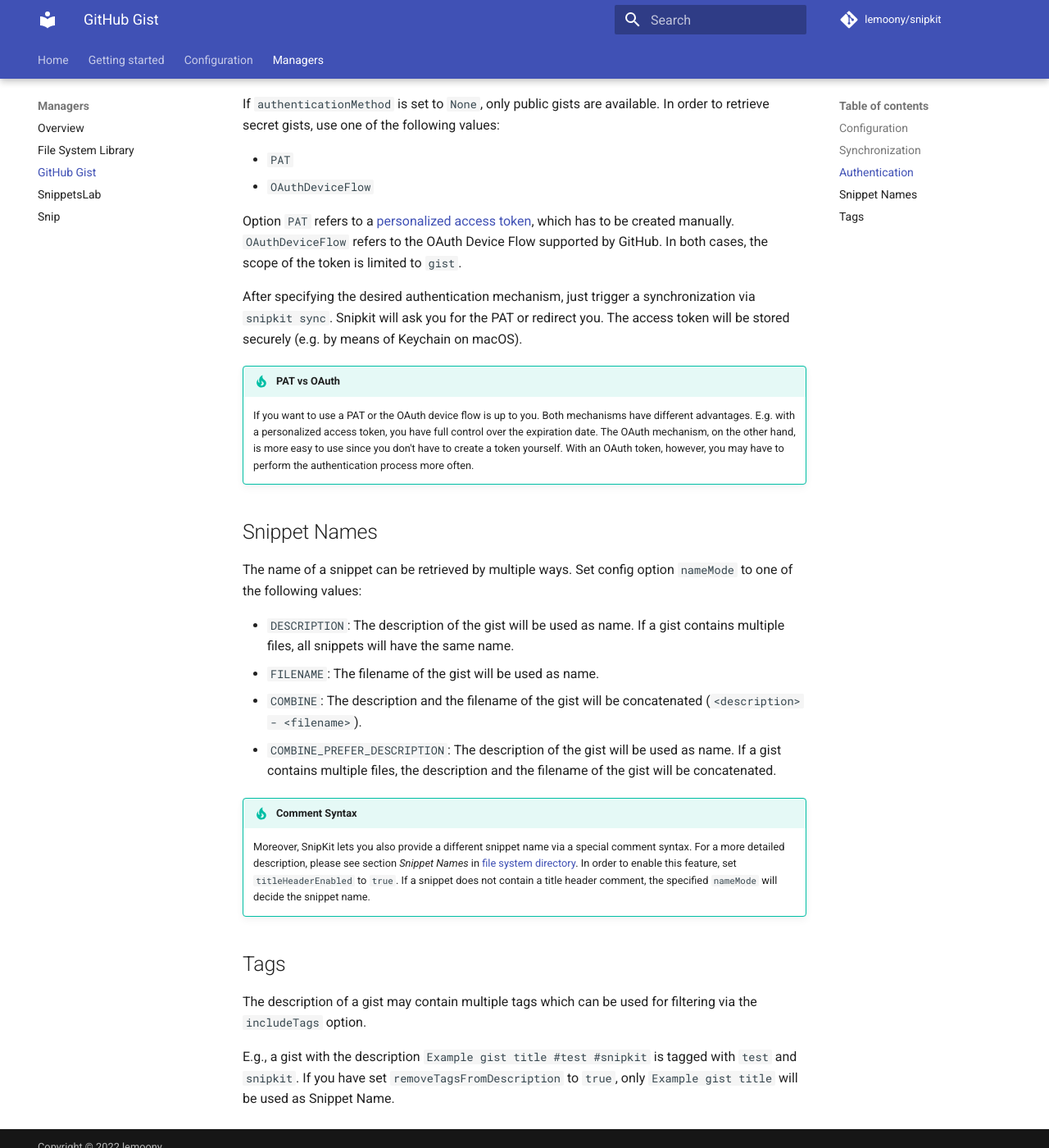
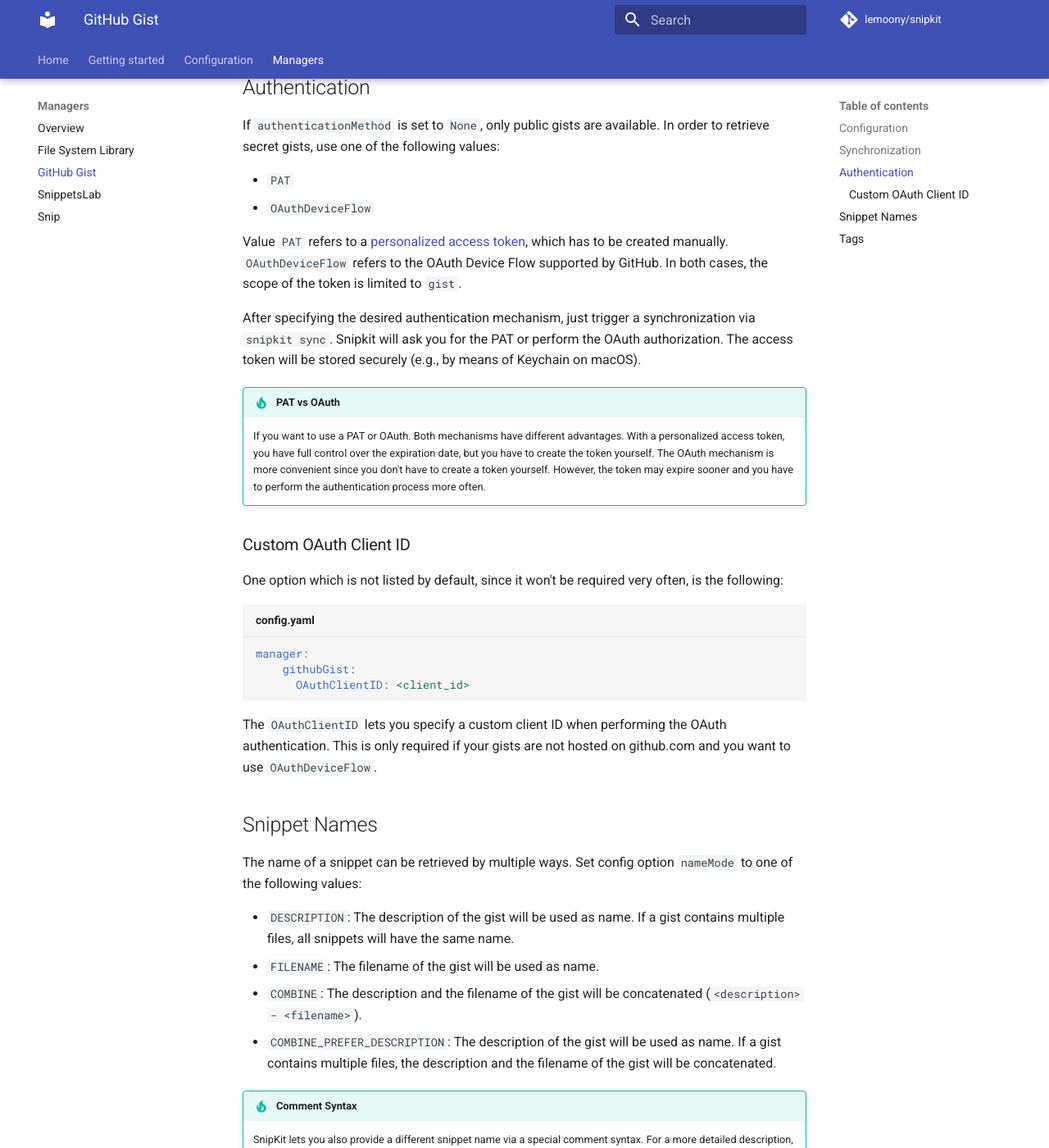
Before and after one commit to lemoony/snipkit, an MkDocs documentation site: the page built from docs/managers/githubgist.md, in a window 1280 px wide and 1400 px high, scrolled down 1244 px. Shown: the whole window at 82% size. Built offline with MkDocs 1.6.1 and Material for MkDocs 9.7.7, drawn with Linux system fonts in a browser that asks for light colours; comment, search, counter and statistics services are not loaded; the version menu is left out; some of the changed text lies outside the part shown.

Commit message:
Worked on docs

````diff
--- a/docs/managers/githubgist.md
+++ b/docs/managers/githubgist.md
@@ -2,8 +2,8 @@
 
 Available for: macOS, Linux
 
-The GitHub Gist manager lets you provide snippets via multiple GitHub Gist accounts. The snippets are cached locally and
-synchronized manually.
+The GitHub Gist manager lets you provide snippets via multiple GitHub accounts. Each gist may contain multiple files which
+are mapped to single snippets. The gists are cached locally and synchronized manually, so accessing them is very fast.
 
 ## Configuration
 
@@ -59,21 +59,34 @@ use one of the following values:
 - `PAT`
 - `OAuthDeviceFlow`
 
-Option `PAT` refers to a
+Value `PAT` refers to a
 [personalized access token](https://docs.github.com/en/authentication/keeping-your-account-and-data-secure/creating-a-personal-access-token),
 which has to be created manually. `OAuthDeviceFlow` refers to the OAuth Device Flow supported by GitHub. In both cases,
 the scope of the token is limited to `gist`.
 
 
 After specifying the desired authentication mechanism, just trigger a synchronization via `snipkit sync`. Snipkit will
-ask you for the PAT or redirect you. The access token will be stored securely (e.g. by means of Keychain on macOS).
+ask you for the PAT or perform the OAuth authorization. The access token will be stored securely (e.g., by means of Keychain
+on macOS).
 
 !!! tip "PAT vs OAuth"
-    If you want to use a PAT or the OAuth device flow is up to you. Both mechanisms have different advantages.
-    E.g. with a personalized access token, you have full control over the expiration date. The OAuth mechanism,
-    on the other hand, is more easy to use since you don't have to create a token yourself. With an OAuth token, however,
-    you may have to perform the authentication process more often.
+    If you want to use a PAT or OAuth. Both mechanisms have different advantages. With a personalized access token, you have
+    full control over the expiration date, but you have to create the token yourself. The OAuth mechanism is more convenient
+    since you don't have to create a token yourself. However, the token may expire sooner and you have to perform the
+    authentication process more often.
 
+### Custom OAuth Client ID
+
+One option which is not listed by default, since it won't be required very often, is the following:
+
+```yaml title="config.yaml"
+manager:
+    githubGist:
+      OAuthClientID: <client_id>
+```
+
+The `OAuthClientID` lets you specify a custom client ID when performing the OAuth authentication. This is only required if
+your gists are not hosted on github.com and you want to use `OAuthDeviceFlow`.
 
 ## Snippet Names
 
@@ -88,7 +101,7 @@ the following values:
     the description and the filename of the gist will be concatenated.
 
 !!! tip "Comment Syntax"
-    Moreover, SnipKit lets you also provide a different snippet name via a special comment syntax. For a more detailed
+    SnipKit lets you also provide a different snippet name via a special comment syntax. For a more detailed
     description, please see section *Snippet Names* in [file system directory][fslibrary].
     In order to enable this feature, set `titleHeaderEnabled` to `true`. If a snippet does not contain a title header
     comment, the specified `nameMode` will decide the snippet name.
````
Also changed, not shown: other parts of docs/managers/githubgist.md (+3 -3 lines), README.md (+4 -1 lines), 6 other files.
